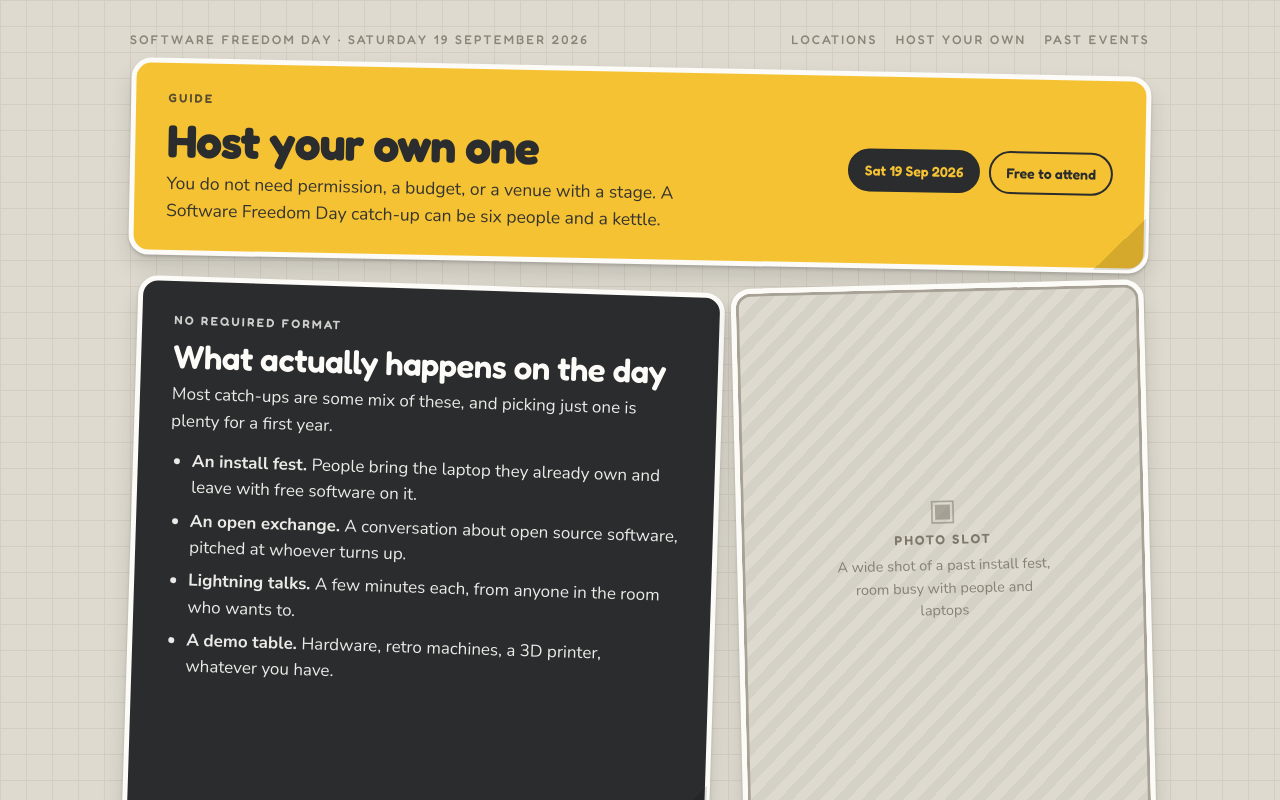
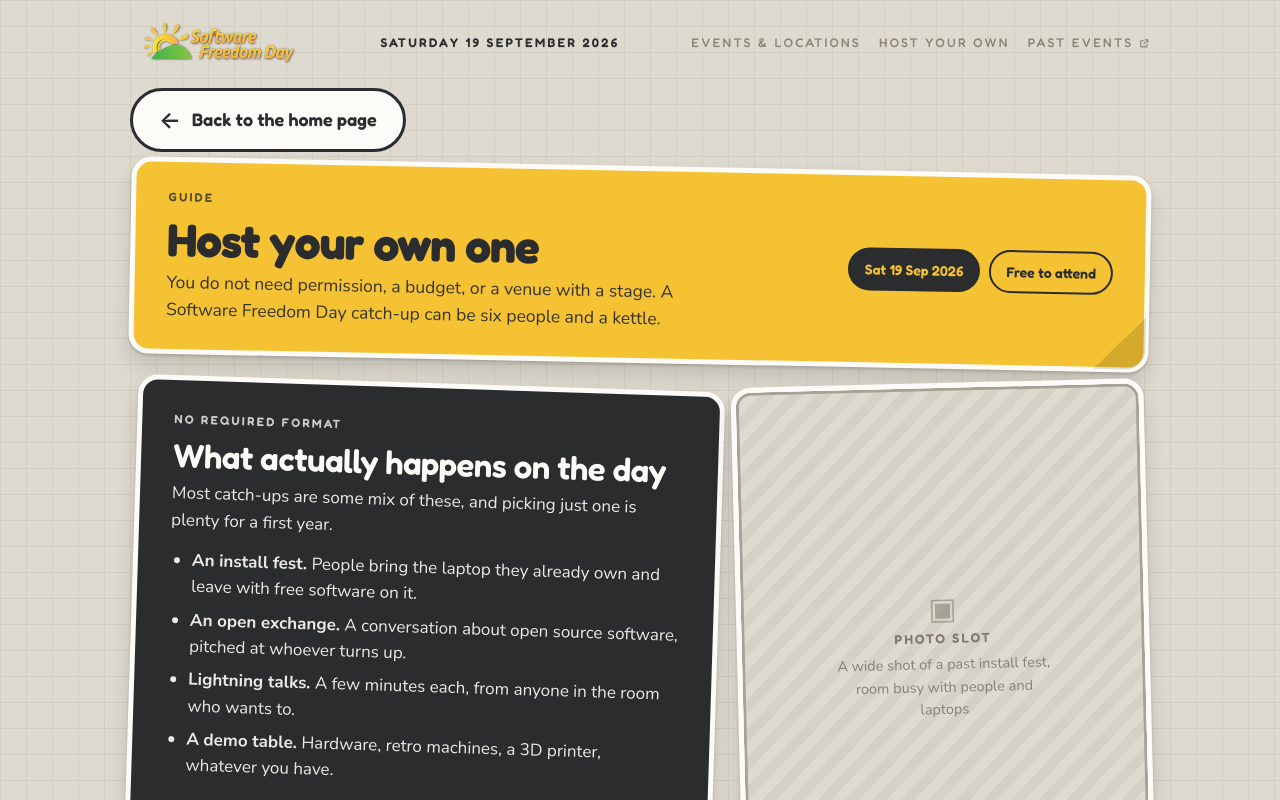
Before and after one commit to electron-workshop/software-freedom-day, an Eleventy site: page src/organise.njk in a window 1280 px wide. Shown: the top 800 px of the page. Built offline with nearby package versions, Linux system fonts and the light colour scheme; Eleventy itself is replaced by a stand-in of ours; files that its build step writes are made by us from their sources.

Commit message:
Adds logo to masthead and improves navigation. Contributes to #1
- Adds the SFD logo to the masthead, linking to the home page
  - Adds back to home buttons at the top and bottom of the host your own page
  - Renames Locations to Events & Locations
  - Opens past events and worldwide locations in a new tab with an icon
  - Fixes the worldwide locations button being invisible on the dark sticker
  - Stops the hero stretching, leaving room for another photo slot
  - Adds a third photo slot to the home page
  - Leaves the code of conduct link blank until its own page exists

```diff
--- a/src/_data/site.json
+++ b/src/_data/site.json
@@ -43,7 +43,7 @@
   },
   "contact": {
     "email": "team@linuxvictoria.org",
-    "codeOfConductUrl": "http://freesoftware.org.au/code-of-conduct/",
+    "codeOfConductUrl": "",
     "codeOfConductText": "Code of conduct",
     "values": "Run by volunteers. Everyone welcome."
   }
--- a/src/_includes/layouts/base.njk
+++ b/src/_includes/layouts/base.njk
@@ -35,11 +35,29 @@
 
   <div class="sheet">
     <div class="rail rail--top">
-      <span>{{ site.name }} &middot; {{ site.date }}</span>
+      {# Logo only, linking home. The artwork itself reads "Software Freedom
+         Day", so the alt text carries that name for anyone who cannot see it. #}
+      <a class="brand" href="/">
+        <img class="brand__logo"
+             src="/assets/images/sfdlogo_622wide.png"
+             alt="Software Freedom Day, home page"
+             width="622" height="160">
+      </a>
+
+      <span class="rail__date">{{ site.date }}</span>
+
       <nav aria-label="Site">
-        <a href="/">Locations</a>
+        <a href="/">Events &amp; Locations</a>
         <a href="{{ site.organise.url }}">Host your own</a>
-        <a href="{{ site.archive.url }}">{{ site.archive.linkText }}</a>
+        <a href="{{ site.archive.url }}" target="_blank" rel="noopener noreferrer">
+          {{ site.archive.linkText }}
+          <svg class="ext" viewBox="0 0 24 24" aria-hidden="true" focusable="false">
+            <path d="M14 4h6v6"/>
+            <path d="M20 4 11 13"/>
+            <path d="M18 14v5a1 1 0 0 1-1 1H5a1 1 0 0 1-1-1V7a1 1 0 0 1 1-1h5"/>
+          </svg>
+          <span class="sr-only">(opens in a new tab)</span>
+        </a>
       </nav>
     </div>
   </div>
@@ -52,8 +70,12 @@
     <div class="rail rail--bottom">
       <span>{{ site.contact.values }}</span>
       <span>
-        <a href="{{ site.contact.codeOfConductUrl }}">{{ site.contact.codeOfConductText }}</a>
-        &middot;
+        {# Code of conduct has its own page coming. Until site.contact.codeOfConductUrl
+           is filled in, show nothing rather than a link that goes nowhere. #}
+        {% if site.contact.codeOfConductUrl %}
+          <a href="{{ site.contact.codeOfConductUrl }}">{{ site.contact.codeOfConductText }}</a>
+          &middot;
+        {% endif %}
         <a href="mailto:{{ site.contact.email }}">{{ site.contact.email }}</a>
       </span>
     </div>
--- /dev/null
+++ b/src/_includes/partials/back-home.njk
@@ -0,0 +1,12 @@
+{#
+  A big, plainly worded way back to the home page.
+  Include it at the foot of any page that is not the home page:
+
+      {% include "partials/back-home.njk" %}
+#}
+<div class="grid">
+  <div class="st st--peel a3 col-12 backhome">
+    <p>Finished reading?</p>
+    <a class="btn btn--back" href="/">Back to the home page</a>
+  </div>
+</div>
--- a/src/assets/css/style.css
+++ b/src/assets/css/style.css
@@ -87,7 +87,7 @@ img { max-width: 100%; height: auto; }
   color: #8B8578;
 }
 
-.rail--top { padding: 30px 0 18px; }
+.rail--top { padding: 20px 0 16px; }
 .rail--bottom {
   padding: 26px 4px 60px;
   letter-spacing: 0.04em;
@@ -97,10 +97,45 @@ img { max-width: 100%; height: auto; }
   color: var(--muted);
 }
 
-.rail nav { display: flex; gap: 18px; flex-wrap: wrap; }
+.rail nav { display: flex; gap: 18px; flex-wrap: wrap; align-items: center; }
 .rail a { text-decoration: none; }
+.rail nav a { display: inline-flex; align-items: center; gap: 6px; }
 .rail a:hover { color: var(--char); text-decoration: underline; }
 .rail--bottom a { color: var(--char); }
+
+/* Brand: the logo on its own, linking home. The artwork already reads
+   "Software Freedom Day", so no separate wording sits beside it. */
+.brand { display: inline-flex; align-items: center; }
+.brand__logo { display: block; height: 46px; width: auto; }
+.brand:focus-visible { outline: 3px solid var(--char); outline-offset: 4px; }
+
+/* The date sits between the logo and the nav. Charcoal rather than the
+   rail grey, so it reads as information instead of navigation. */
+.rail__date { color: var(--char); font-weight: 600; }
+
+/* External link marker */
+.ext {
+  width: 0.85em;
+  height: 0.85em;
+  flex: none;
+  stroke: currentColor;
+  fill: none;
+  stroke-width: 2.4;
+  stroke-linecap: round;
+  stroke-linejoin: round;
+}
+
+.sr-only {
+  position: absolute;
+  width: 1px;
+  height: 1px;
+  padding: 0;
+  margin: -1px;
+  overflow: hidden;
+  clip: rect(0, 0, 0, 0);
+  white-space: nowrap;
+  border: 0;
+}
 
 /* =============================================================
    Sticker
@@ -246,8 +281,10 @@ img { max-width: 100%; height: auto; }
 .col-9  { grid-column: span 9; }
 .col-12 { grid-column: span 12; }
 
+/* A column of stickers. Width comes from a col-* class, and
+   align-content keeps stickers at their natural height instead of
+   stretching to fill the row. */
 .stack {
-  grid-column: span 4;
   display: grid;
   gap: 20px;
   align-content: start;
@@ -370,8 +407,15 @@ h1, h2, h3, h4, .punch, .mega, .btn, .lab {
 
 .btn:focus-visible { outline: 3px solid var(--char); outline-offset: 3px; }
 
+/* Buttons that leave the site and open a new tab */
+.btn--ext { display: inline-flex; align-items: center; gap: 9px; }
+
 .btn--primary { background: var(--char); color: var(--yellow); }
 .btn--primary:hover { background: #000; }
+
+/* A charcoal button on a charcoal sticker would vanish, so flip it. */
+.st--dark .btn--primary { background: var(--yellow); color: var(--char); }
+.st--dark .btn--primary:hover { background: #FFD65C; }
 
 .btn--green { background: var(--green); color: #fff; }
 .btn--green:hover { background: var(--green-dk); }
@@ -382,6 +426,45 @@ h1, h2, h3, h4, .punch, .mega, .btn, .lab {
   border-color: rgba(0, 0, 0, 0.12);
 }
 .btn--outline:hover { border-color: currentColor; }
+
+/* -------------------------------------------------------------
+   Back to home
+   Deliberately large, plainly worded and high contrast, so it is
+   obvious to someone who does not use websites much.
+   ------------------------------------------------------------- */
+
+.backbar { padding: 6px 0 14px; }
+
+.btn--back {
+  display: inline-flex;
+  align-items: center;
+  gap: 11px;
+  font-size: 18px;
+  padding: 15px 26px;
+  min-height: 54px;
+  background: var(--white);
+  color: var(--char);
+  border-color: var(--char);
+}
+.btn--back::before {
+  content: "\2190";
+  font-size: 23px;
+  line-height: 1;
+}
+.btn--back:hover {
+  background: var(--char);
+  color: var(--white);
+  border-color: var(--char);
+}
+
+.backhome { text-align: center; }
+.backhome p {
+  font-family: Fredoka, sans-serif;
+  font-weight: 600;
+  font-size: 20px;
+  margin-bottom: 16px;
+}
+.backhome .btn--back { font-size: 19px; padding: 17px 30px; }
 
 /* Outline buttons sitting on a coloured sticker */
 .st--green .btn--outline,
@@ -560,7 +643,8 @@ pre code { background: none; padding: 0; color: inherit; font-size: 14.5px; }
    ============================================================= */
 
 @media (max-width: 880px) {
-  .col-3, .col-4, .col-5, .col-6, .col-7, .col-8, .col-9, .stack { grid-column: span 12; }
+  .col-3, .col-4, .col-5, .col-6, .col-7, .col-8, .col-9 { grid-column: span 12; }
+  .brand__logo { height: 38px; }
   .hero--compact { grid-template-columns: 1fr; }
   .st--circle {
     aspect-ratio: auto;
--- a/src/organise.njk
+++ b/src/organise.njk
@@ -20,6 +20,11 @@ description: "How to run your own Software Freedom Day catch-up on Saturday 19 S
 #}
 
 <div class="sheet">
+
+  {# Way back out, before anything else on the page #}
+  <div class="backbar">
+    <a class="btn btn--back" href="/">Back to the home page</a>
+  </div>
 
   {# ===================== COMPACT HERO (yellow, not charcoal) ===================== #}
   <div class="grid">
@@ -185,9 +190,13 @@ description: "How to run your own Software Freedom Day catch-up on Saturday 19 S
       <span class="lab">Look after people</span>
       <h3>Everyone follows the same code of conduct</h3>
       <p class="st__body" style="max-width:56ch">Read it before the day and make sure your helpers know who to raise a problem with. It applies to every event under the Software Freedom Day banner, including yours.</p>
-      <div class="acts">
-        <a class="btn btn--outline" href="{{ site.contact.codeOfConductUrl }}">{{ site.contact.codeOfConductText }}</a>
-      </div>
+      {# Code of conduct page is still being written. The button appears
+         automatically once site.contact.codeOfConductUrl is filled in. #}
+      {% if site.contact.codeOfConductUrl %}
+        <div class="acts">
+          <a class="btn btn--outline" href="{{ site.contact.codeOfConductUrl }}">{{ site.contact.codeOfConductText }}</a>
+        </div>
+      {% endif %}
     </div>
   </div>
 
@@ -202,4 +211,6 @@ description: "How to run your own Software Freedom Day catch-up on Saturday 19 S
     </div>
   </div>
 
+  {% include "partials/back-home.njk" %}
+
 </div>
```
Also changed, not shown: src/index.njk (+31 -7 lines).
